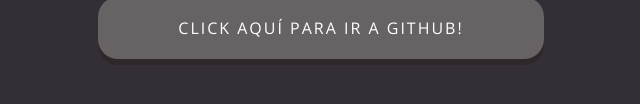
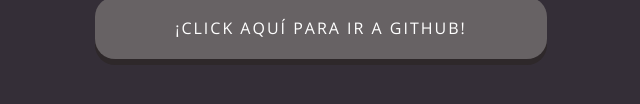
Before and after one commit to dlarenasd/ejercicioGit, a plain HTML site: page index.html in a window 1280 px wide. Shown: the part 508-612 px from the top of the page, 319-959 px from the left. Drawn offline with nearby package versions, Linux system fonts and the light colour scheme.

Commit message:
signos adicionales

```diff
--- a/index.html
+++ b/index.html
@@ -15,7 +15,7 @@
       <img src="assets/img/octocat.png" alt="octocat">
     </a>
     <button type="button" class="btn">
-      <a href="https://github.com/" target="_blank">Click aquí para ir a GitHub!</a>
+      <a href="https://github.com/" target="_blank">¡Click aquí para ir a GitHub!</a>
     </button>
   </div>
 </body>
```
